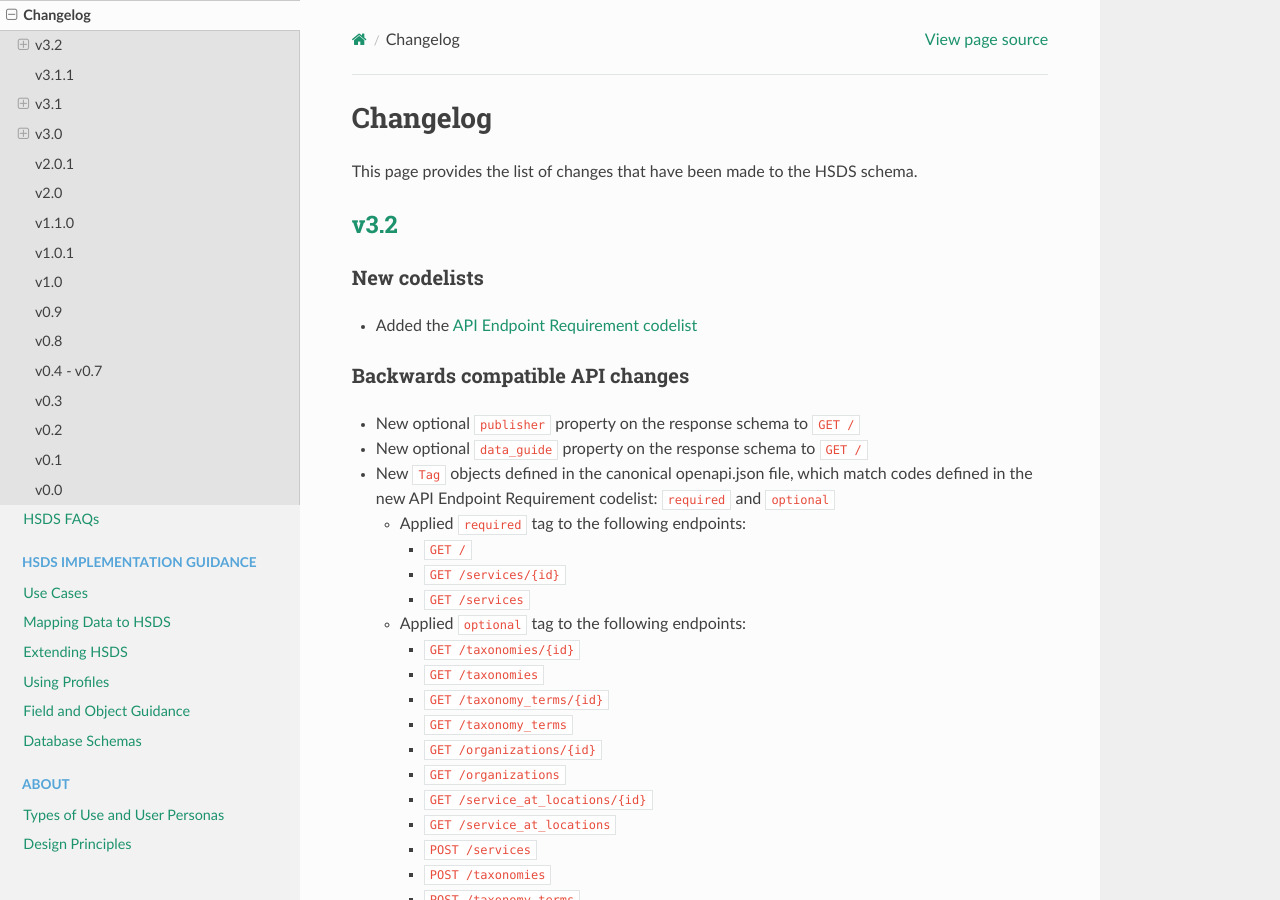
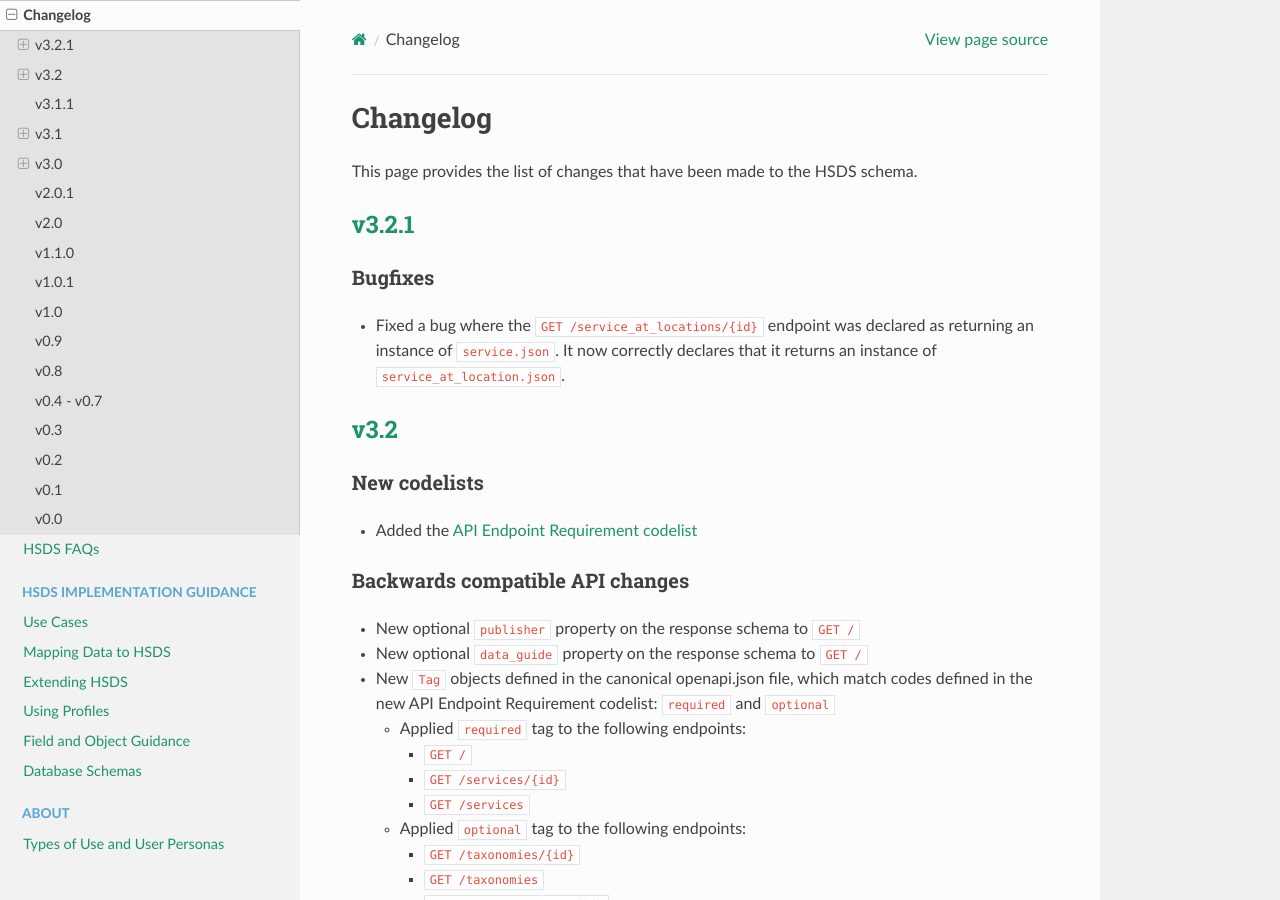
Before and after one commit to openreferral/specification, a Sphinx documentation site: the page built from docs/hsds/changelog.md, in a window 1280 px wide and 900 px high. Built offline with Sphinx 7.4.7 and the Read the Docs theme 3.1.0, drawn with Linux system fonts in a browser that asks for light colours; comment, search, counter and statistics services are not loaded.

Commit message:
schema/docs: GET /service_at_locations/{id} return
Corrected the return type of `GET /service_at_locations/{id}` from
`compiled/service.json` to `compiled/service_at_location.json`

Added this to the changelog in the docs.

```diff
--- a/docs/hsds/changelog.md
+++ b/docs/hsds/changelog.md
@@ -2,6 +2,12 @@ Changelog
 =========
 
 This page provides the list of changes that have been made to the HSDS schema.
+
+## [v3.2.1](https://github.com/openreferral/specification/releases/tag/v3.2.1)
+
+### Bugfixes
+
+* Fixed a bug where the `GET /service_at_locations/{id}` endpoint was declared as returning an instance of `service.json`. It now correctly declares that it returns an instance of `service_at_location.json`.
 
 ## [v3.2](https://github.com/openreferral/specification/releases/tag/v3.2)
 
```
Also changed, not shown: 1 other file.
